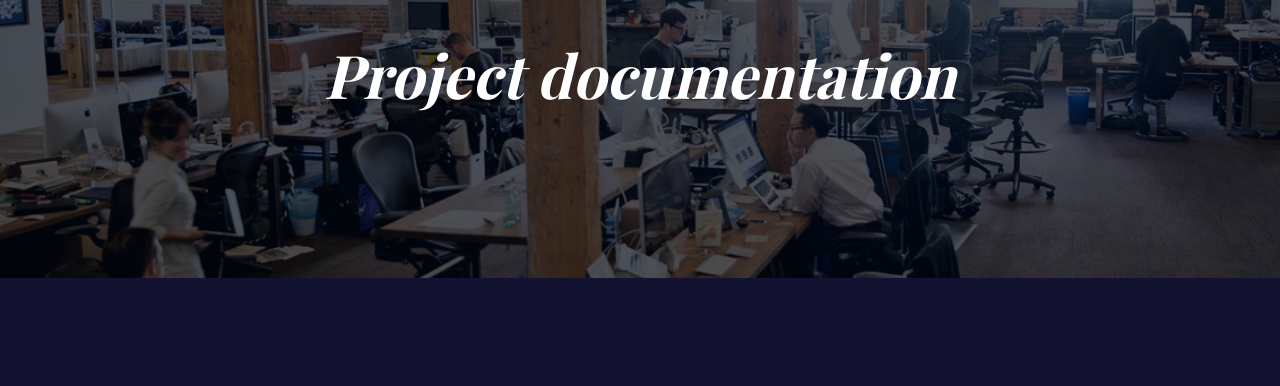
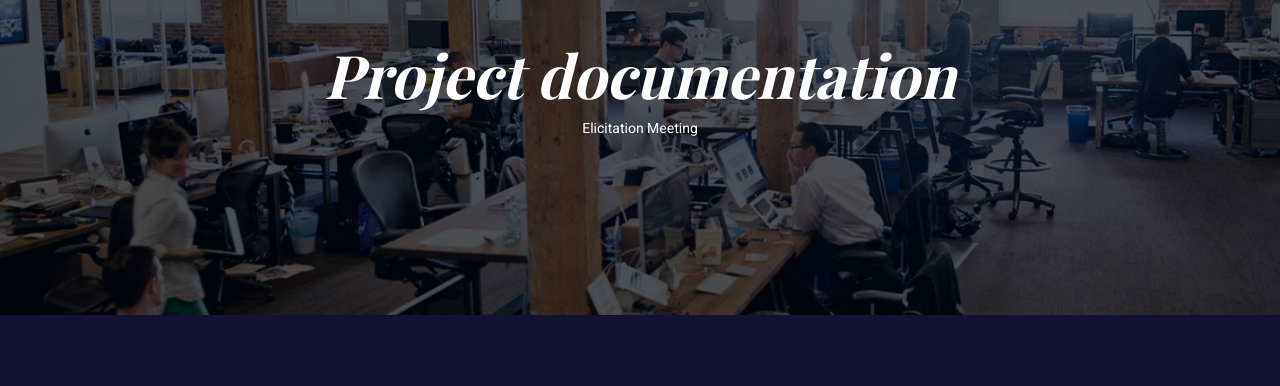
Before and after one commit to akole123/akole123.github.io, a plain HTML site: page elements.html in a window 1280 px wide. Shown: the part 172-558 px from the top of the page. Drawn offline with nearby package versions, Linux system fonts and the light colour scheme.

Commit message:
UpdATING interview meeting note in website

```diff
--- a/elements.html
+++ b/elements.html
@@ -60,6 +60,9 @@
             <div class="row">
                 <div class="col-lg-12">
                     <h1><i>Project documentation</i></h1>
+			<p class="text-info text-center">
+			<a href="./interview.txt">Elicitation Meeting</a>
+			</p>
                 </div>
             </div>
         </div>
```
Also changed, not shown: interview.txt (added).
